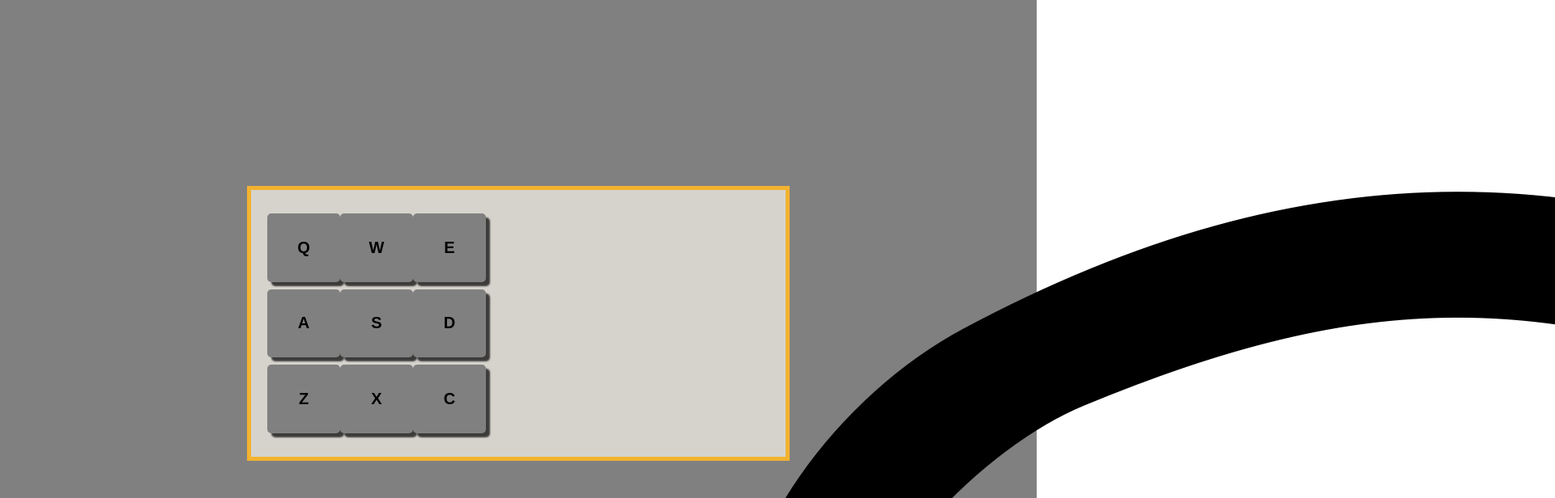
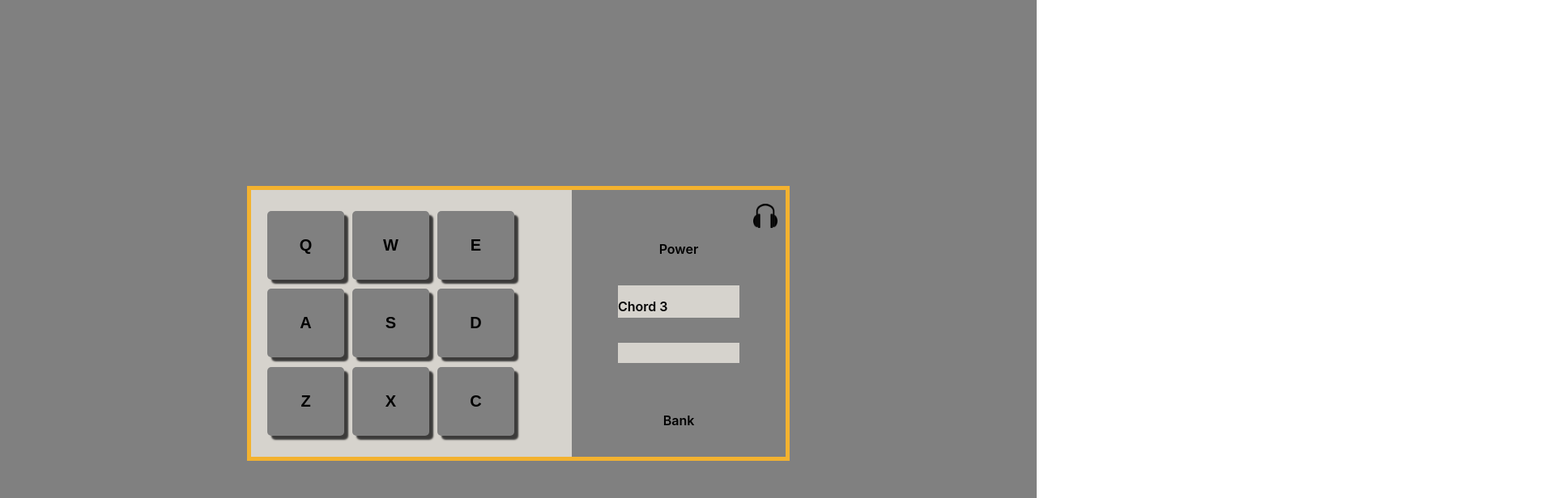
Before and after one commit to sergeialimov/drum-machine, a React (Create React App) app: page / in a window 1280 px wide. Shown: the top 616 px of the page at 81% size, 1920 px wide, since content can reach past the window. Built offline with nearby package versions, Linux system fonts and the light colour scheme.

Commit message:
add grid

```diff
--- a/src/App.css
+++ b/src/App.css
@@ -6,65 +6,60 @@
 }
 
 #surface {
+  align-self: center;
   background-color: #D6D3CD;
   width: 660px;
   height: 330px;
   margin-left: auto;
   margin-right: auto;
-  align-self: center;
   border: 5px solid #F3B22F;
-  display: flex;
+  display: grid;
+  grid-template-columns: 60% 40%;
 }
 
 #keyboard {
   width: 50%;
   height: 85%;
-  /* background-color: gray; */
   align-self: center;
-  /* margin-top: 2%; */
-  /* margin-bottom: 2%; */
   margin-left: 20px;
   display: grid;
-  grid-template-columns: auto auto auto;
+  grid-template-columns: 1fr 1fr 1fr;
+  grid-column-gap: 10px;
+  grid-row-gap: 10px;
 }
 
 button {
   background-color: gray;
   align-self: center;
   border: none;
-  height: 90%;
-  width: 90px;
+  height: 85px;
+  width: 95px;
   border-radius: 5px;
-  margin-left: auto;
-  margin-right: auto;
   box-shadow: 5px 5px 2px 0 #3C3B3A;
   font-size: 20px;
   font-weight: 600;
 }
 
-#controls {
-  align-self: center;
+#rightPane {
+  display: grid;
+  grid-template-rows: 1fr 1.5fr 1.5fr 1.5fr 1.5fr;
+  justify-items: center;
   background-color: gray;
-  height: 65%;
-  width: 40%;
-  margin-left: auto;
-  margin-right: auto;
-  font-size: 18px;
-  font-weight: 900;
-  text-align: center;
-  display: flex;
-  flex-direction:column;
-  justify-content: space-between;
+  font-weight: 600;
+}
+
+#logo {
+  width: 30px;
+  height: 30px;
+  margin-top: 0px;
+  margin-right: 10px;
+  place-self: end;
 }
 
 #toggler {
-  margin-left: auto;
-  margin-right: auto;
 }
 
 #nameBox {
-  margin-left: auto;
-  margin-right: auto;
   height: 40px;
   width: 150px;
   background-color: #D6D3CD;
@@ -72,15 +67,10 @@ button {
 }
 
 #volume {
-  height: 40px;
+  height: 25px;
   width: 150px;
   background-color: #D6D3CD;
-  margin-left: auto;
-  margin-right: auto;
 }
 
 #name {
-  align-self: center;
-  margin-left: auto;
-  margin-right: auto;
 }
```
